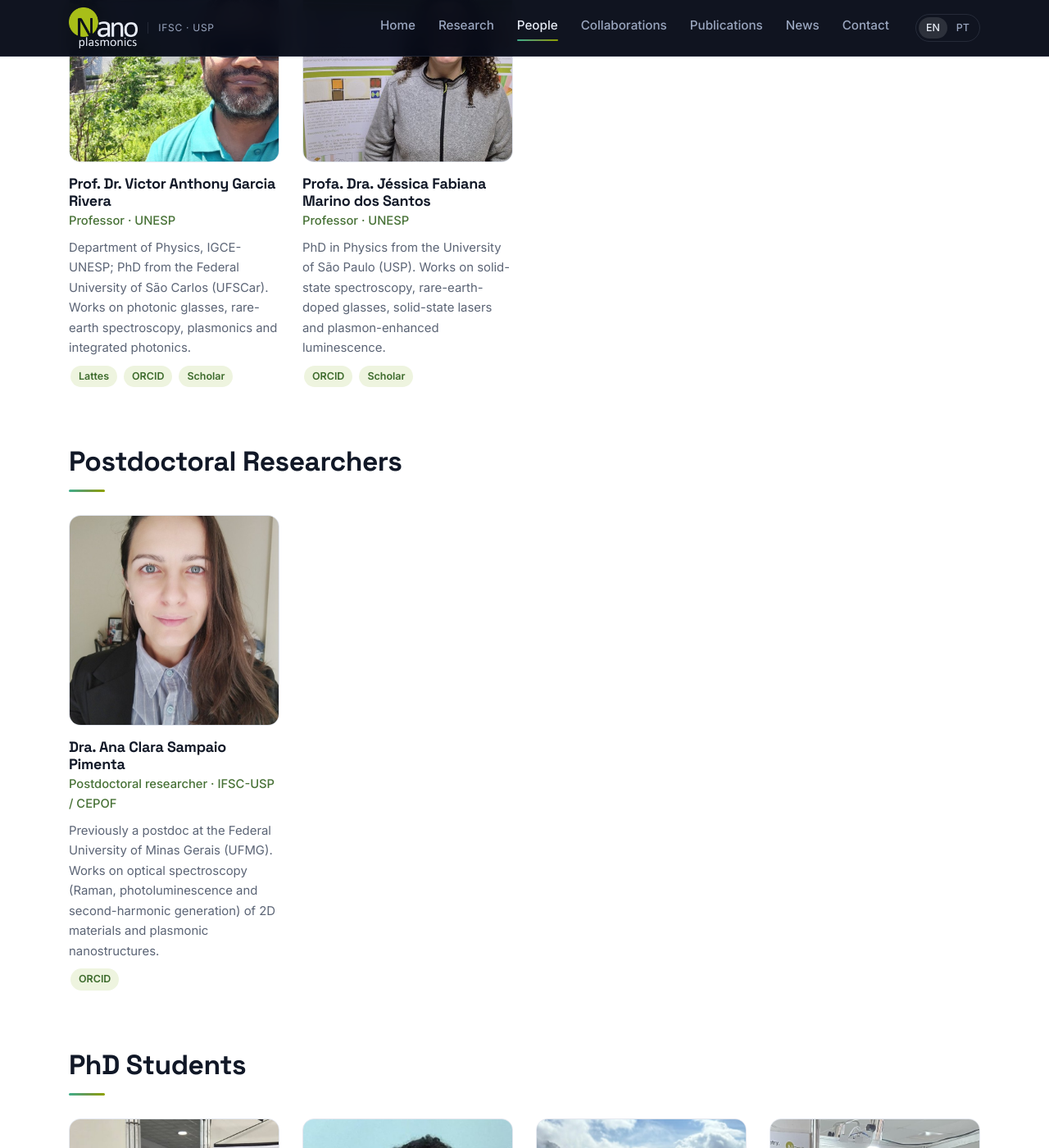
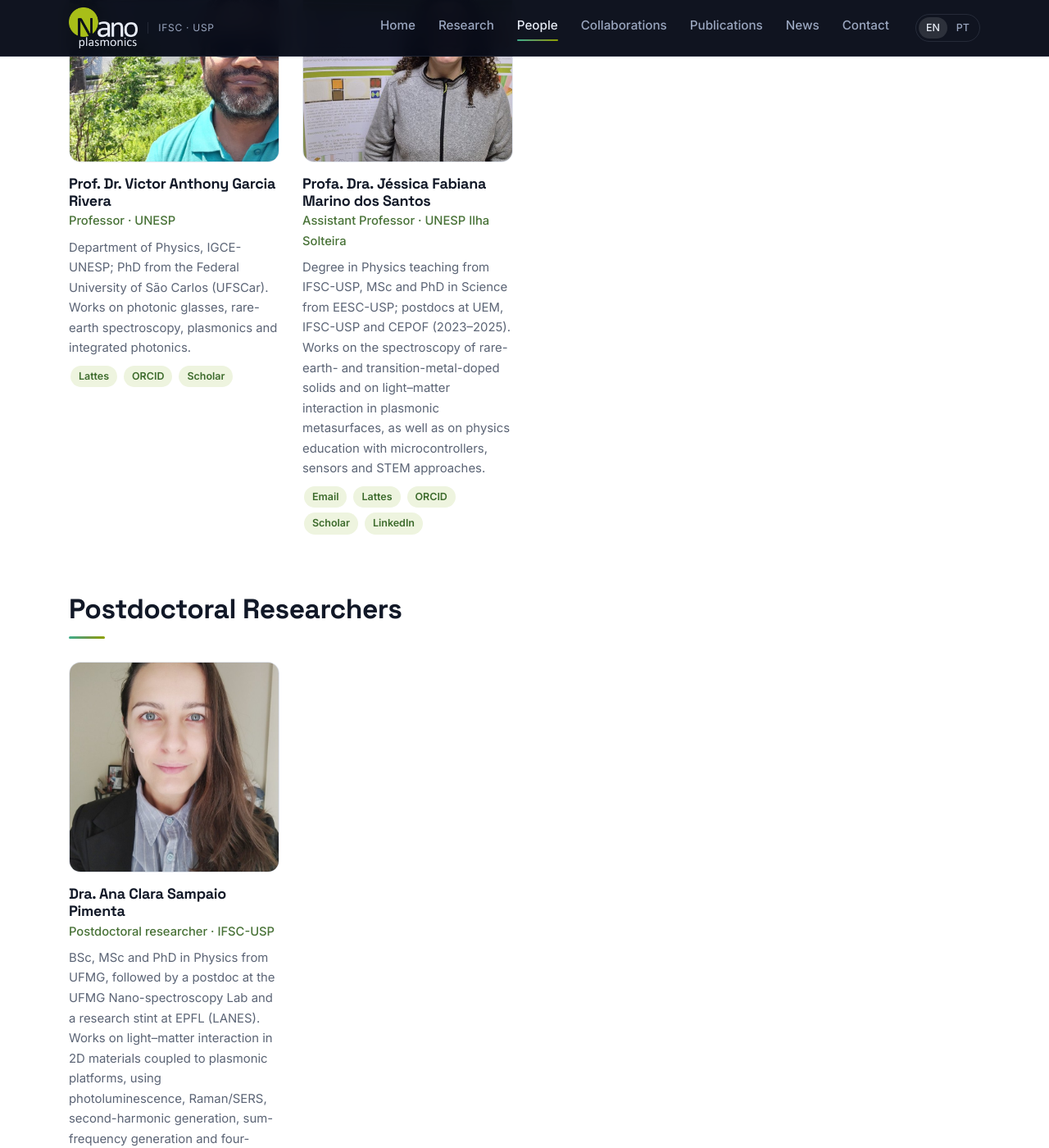
Before and after one commit to Nanoplasmonics-IFSC-USP/Nanoplasmonics-IFSC-USP.github.io, a Jekyll site: the page built from people.md, in a window 1280 px wide and 1400 px high, scrolled down 1326 px. Shown: the whole window at 82% size. Built offline with Jekyll 4.4.1, drawn with Linux system fonts in a browser that asks for light colours; some of the changed text lies outside the part shown.

Commit message:
Update bios and links for Ana Clara and Jéssica; extend Vinícius' bio

```diff
--- a/_data/people.yml
+++ b/_data/people.yml
@@ -62,18 +62,18 @@
   category: researcher
   photo: /assets/img/people/jessica.jpg
   role:
-    en: Professor · UNESP
-    pt: Professora · UNESP
+    en: Assistant Professor · UNESP Ilha Solteira
+    pt: Professora Assistente · UNESP Ilha Solteira
   bio:
     en: >-
-      PhD in Physics from the University of São Paulo (USP). Works on solid-state spectroscopy, rare-earth-doped glasses, solid-state lasers and plasmon-enhanced luminescence.
+      Degree in Physics teaching from IFSC-USP, MSc and PhD in Science from EESC-USP; postdocs at UEM, IFSC-USP and CEPOF (2023–2025). Works on the spectroscopy of rare-earth- and transition-metal-doped solids and on light–matter interaction in plasmonic metasurfaces, as well as on physics education with microcontrollers, sensors and STEM approaches.
     pt: >-
-      Doutora em Física pela Universidade de São Paulo (USP). Atua em espectroscopia de sólidos, vidros dopados com terras-raras, lasers de estado sólido e luminescência intensificada por plasmons.
-  email: ""
-  lattes: ""
+      Licenciada em Física pelo IFSC-USP, mestre e doutora em Ciências pela EESC-USP; pós-doutorados na UEM, no IFSC-USP e no CEPOF (2023–2025). Atua em espectroscopia de sólidos dopados com terras-raras e metais de transição e na interação luz–matéria em metassuperfícies plasmônicas, além do ensino de Física com microcontroladores, sensores e abordagem STEM.
+  email: jessica.m.santos@unesp.br
+  lattes: http://lattes.cnpq.br/4433990310749305
   orcid: https://orcid.org/0000-0002-7225-2667
   scholar: https://scholar.google.com/citations?user=JkLVSJAAAAAJ
-  linkedin: ""
+  linkedin: https://www.linkedin.com/in/j%C3%A9ssica-f-m-dos-santos-17b347260/
 
 # ---------------- Postdocs ----------------
 
@@ -81,17 +81,18 @@
   category: postdoc
   photo: /assets/img/people/ana-clara.jpg
   role:
-    en: Postdoctoral researcher · IFSC-USP / CEPOF
-    pt: Pós-doutoranda · IFSC-USP / CEPOF
+    en: Postdoctoral researcher · IFSC-USP
+    pt: Pós-doutoranda · IFSC-USP
   bio:
     en: >-
-      Previously a postdoc at the Federal University of Minas Gerais (UFMG). Works on optical spectroscopy (Raman, photoluminescence and second-harmonic generation) of 2D materials and plasmonic nanostructures.
+      BSc, MSc and PhD in Physics from UFMG, followed by a postdoc at the UFMG Nano-spectroscopy Lab and a research stint at EPFL (LANES). Works on light–matter interaction in 2D materials coupled to plasmonic platforms, using photoluminescence, Raman/SERS, second-harmonic generation, sum-frequency generation and four-wave mixing.
     pt: >-
-      Anteriormente pós-doutoranda na Universidade Federal de Minas Gerais (UFMG). Atua em espectroscopia óptica (Raman, fotoluminescência e geração de segundo harmônico) de materiais 2D e nanoestruturas plasmônicas.
+      Bacharela, mestra e doutora em Física pela UFMG, com pós-doutorado no Laboratório de Nanoespectroscopia da UFMG e estágio na EPFL (LANES). Atua na interação luz–matéria em materiais 2D integrados a plataformas plasmônicas, usando fotoluminescência, Raman/SERS, geração de segundo harmônico, soma de frequências e mistura de quatro ondas.
   email: ""
-  lattes: ""
+  lattes: http://lattes.cnpq.br/2784458025817971
   orcid: https://orcid.org/0000-0002-5063-8710
-  linkedin: ""
+  scholar: https://scholar.google.com/citations?user=1pLxG94AAAAJ
+  linkedin: https://www.linkedin.com/in/acspfisica/
 
 # ---------------- PhD students ----------------
 
@@ -103,9 +104,9 @@
     pt: Doutorando · IFSC-USP
   bio:
     en: >-
-      FAPESP direct-doctorate scholar; BSc in Computational Physics from IFSC-USP. Works on the inverse design of nanophotonic devices, combining electromagnetic simulations with deep learning and physics-informed neural networks.
+      FAPESP direct-doctorate scholar; BSc in Computational Physics from IFSC-USP. Works on the inverse design of nanophotonic devices, combining electromagnetic and quantum simulations with deep learning and physics-informed neural networks.
     pt: >-
-      Bolsista de doutorado direto FAPESP; bacharel em Física Computacional pelo IFSC-USP. Atua no design inverso de dispositivos nanofotônicos, combinando simulações eletromagnéticas com aprendizado profundo e redes neurais informadas pela física.
+      Bolsista de doutorado direto FAPESP; bacharel em Física Computacional pelo IFSC-USP. Atua no design inverso de dispositivos nanofotônicos, combinando simulações eletromagnéticas e quânticas com aprendizado profundo e redes neurais informadas pela física.
   email: viniciusbmarcos@usp.br
   lattes: http://lattes.cnpq.br/2111967318340206
   orcid: https://orcid.org/0009-0009-8980-2168
```
